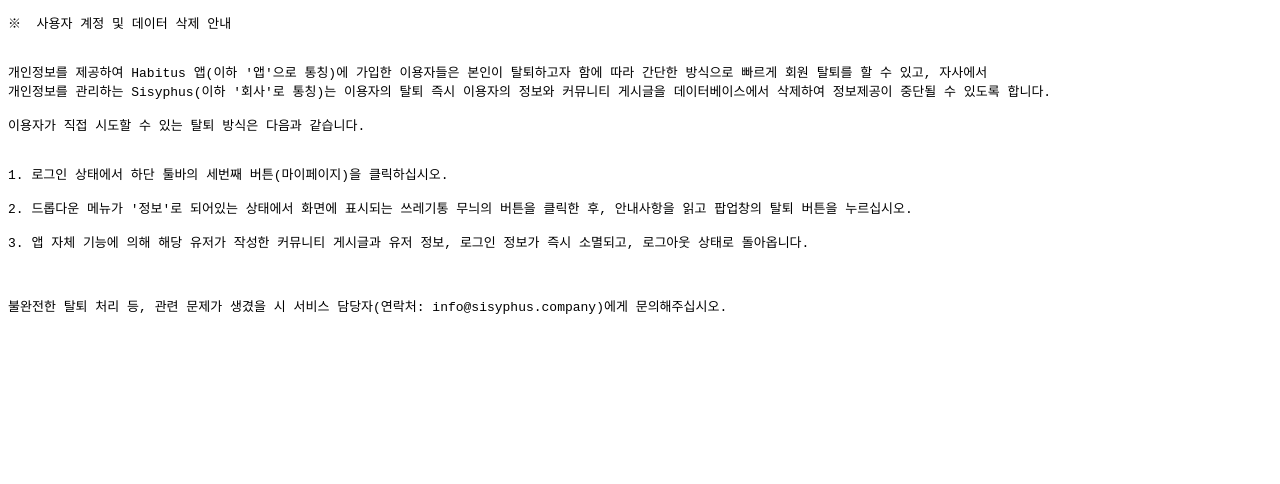
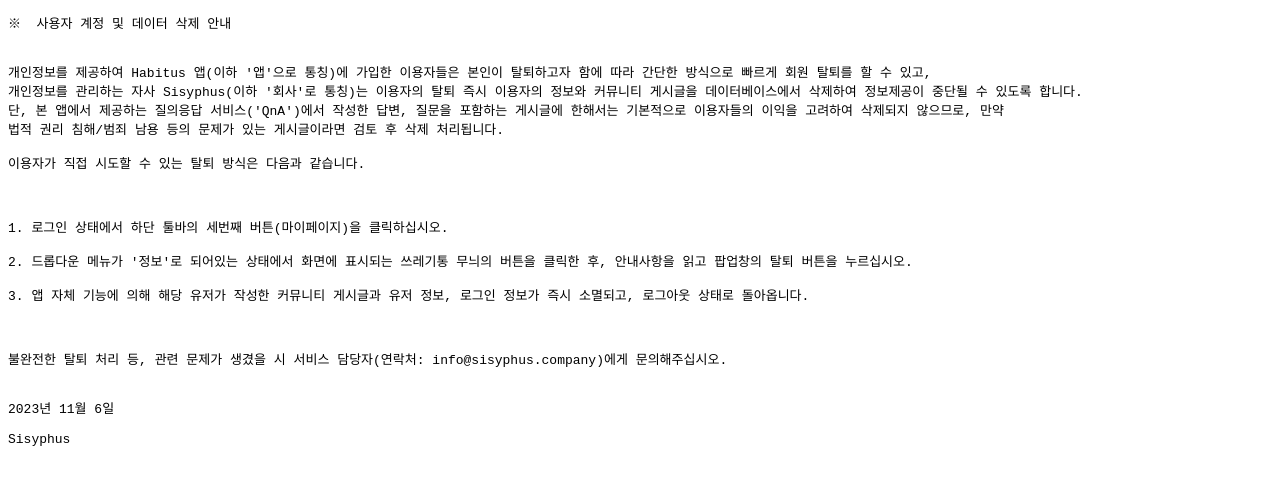
Before and after one commit to MeeNGooK/KyeSAq, a plain HTML site: page index.html in a window 1280 px wide. Drawn offline with Linux system fonts and the light colour scheme.

Commit message:
Update index.html

```diff
--- a/index.html
+++ b/index.html
@@ -10,10 +10,13 @@
 ※  사용자 계정 및 데이터 삭제 안내
 
 
-개인정보를 제공하여 Habitus 앱(이하 '앱'으로 통칭)에 가입한 이용자들은 본인이 탈퇴하고자 함에 따라 간단한 방식으로 빠르게 회원 탈퇴를 할 수 있고, 자사에서
-개인정보를 관리하는 Sisyphus(이하 '회사'로 통칭)는 이용자의 탈퇴 즉시 이용자의 정보와 커뮤니티 게시글을 데이터베이스에서 삭제하여 정보제공이 중단될 수 있도록 합니다.
+개인정보를 제공하여 Habitus 앱(이하 '앱'으로 통칭)에 가입한 이용자들은 본인이 탈퇴하고자 함에 따라 간단한 방식으로 빠르게 회원 탈퇴를 할 수 있고,
+개인정보를 관리하는 자사 Sisyphus(이하 '회사'로 통칭)는 이용자의 탈퇴 즉시 이용자의 정보와 커뮤니티 게시글을 데이터베이스에서 삭제하여 정보제공이 중단될 수 있도록 합니다.
+단, 본 앱에서 제공하는 질의응답 서비스('QnA')에서 작성한 답변, 질문을 포함하는 게시글에 한해서는 기본적으로 이용자들의 이익을 고려하여 삭제되지 않으므로, 만약
+법적 권리 침해/범죄 남용 등의 문제가 있는 게시글이라면 검토 후 삭제 처리됩니다.
 
 이용자가 직접 시도할 수 있는 탈퇴 방식은 다음과 같습니다.
+
 
 
 1. 로그인 상태에서 하단 툴바의 세번째 버튼(마이페이지)을 클릭하십시오.
@@ -27,6 +30,10 @@
 불완전한 탈퇴 처리 등, 관련 문제가 생겼을 시 서비스 담당자(연락처: info@sisyphus.company)에게 문의해주십시오.
 
 
+2023년 11월 6일
+
+Sisyphus
+
 </pre>
 
 </body>
```
